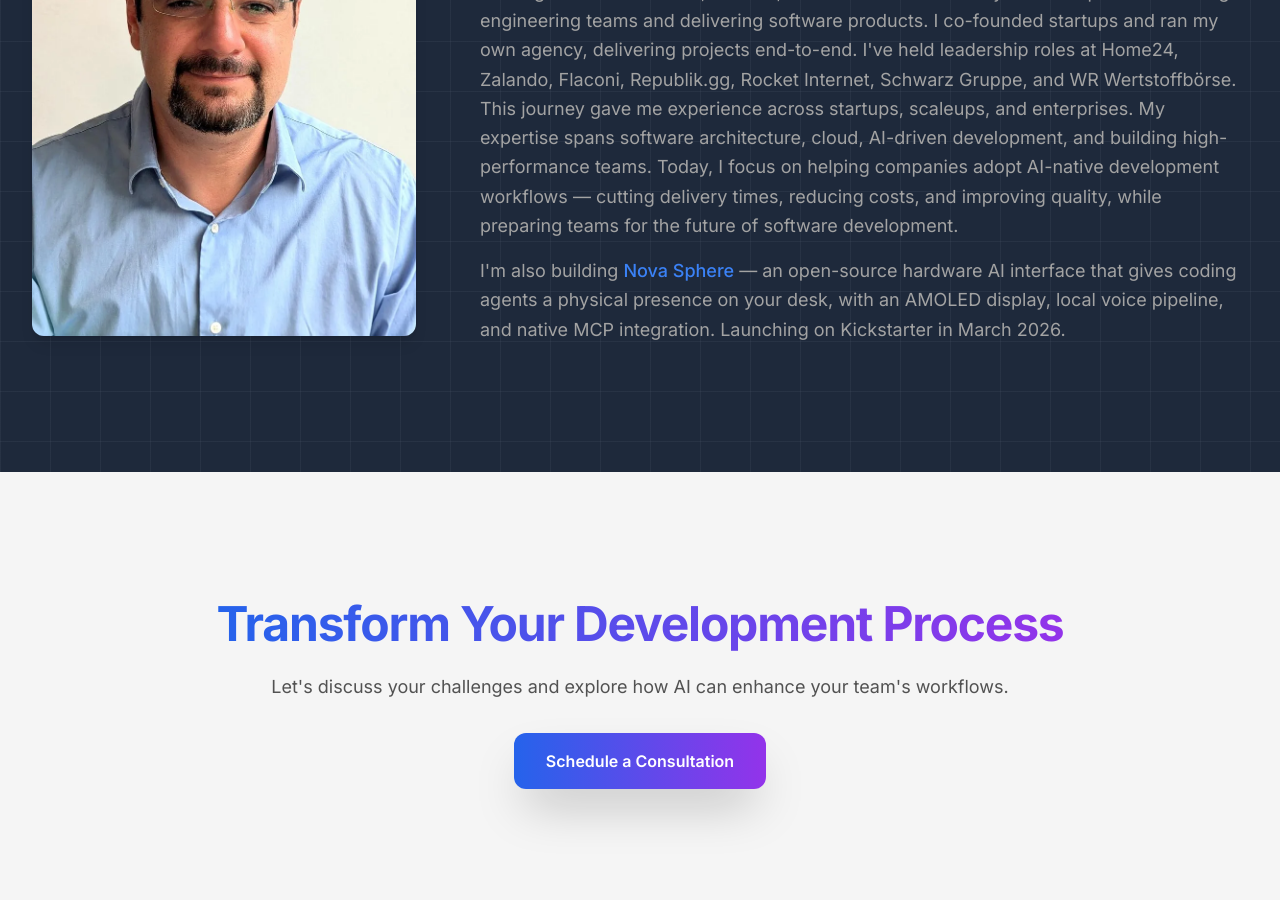
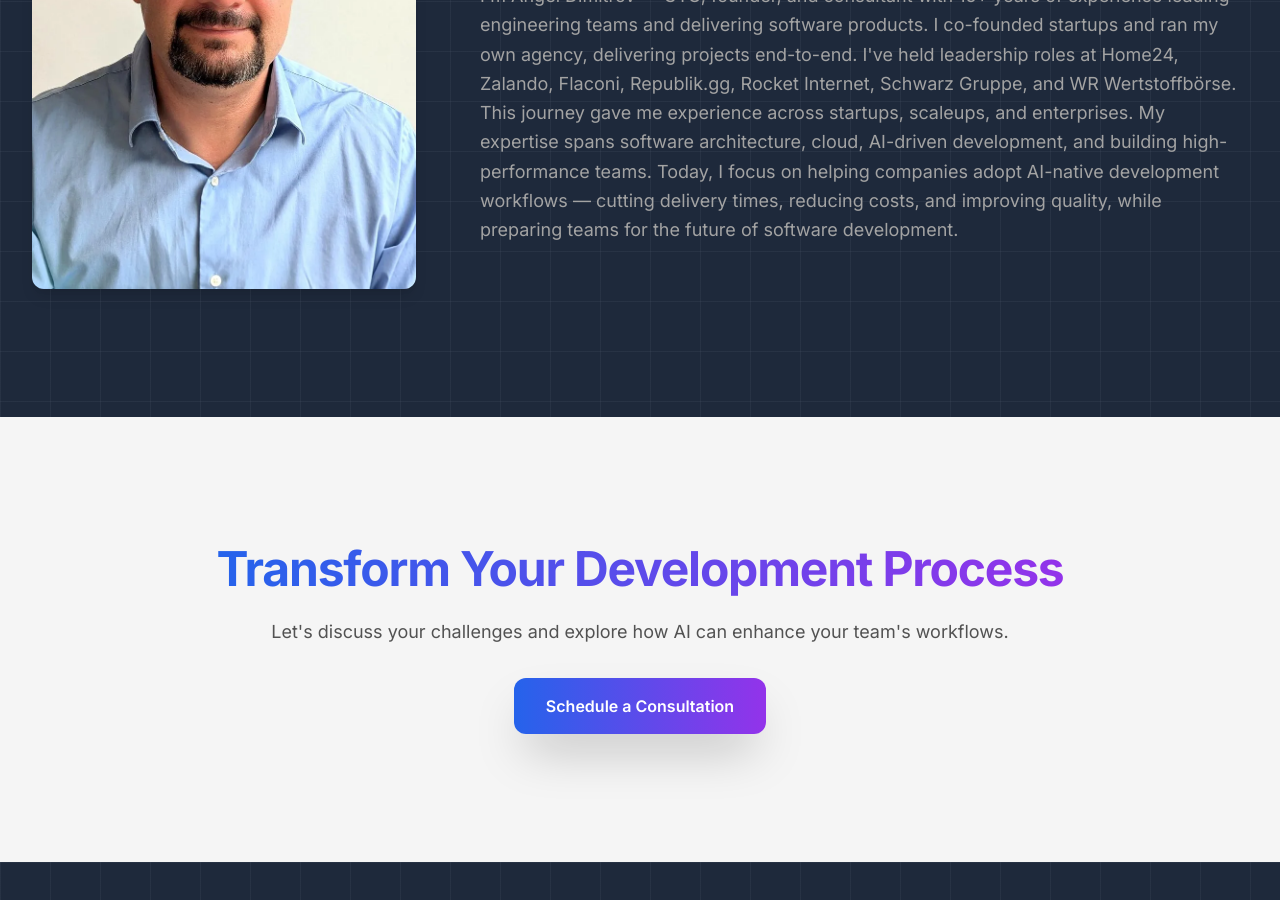
Before and after one commit to angeldimitrov/angeldimitrov.github.io, a Jekyll site: the page built from index.html, in a window 1280 px wide and 900 px high, scrolled down 9537 px. Built offline with Jekyll 4.4.1, drawn with Linux system fonts in a browser that asks for light colours; some of the changed text lies outside the part shown.

Commit message:
Revert "feat: Link Nova Sphere from 4 locations across the site (#40)"
This reverts commit b72d0646f65248ee209c92e024b9f21cc9a7bc48.

```diff
--- a/_includes/announcement-banner.html
+++ /dev/null
@@ -1,10 +0,0 @@
-<!-- Announcement Banner - Nova Sphere Kickstarter Launch -->
-<div id="announcement-banner" class="relative bg-gradient-to-r from-purple-600 via-blue-600 to-purple-600 text-white text-center py-2.5 px-4 text-sm font-medium z-[60]">
-  <a href="{{ '/nova-sphere/' | relative_url }}" class="hover:underline">
-    Nova Sphere — Open-source AI interface launching on Kickstarter, March 2026. Give your AI agent a face.
-    <span class="inline-block ml-1 font-semibold">Learn more &rarr;</span>
-  </a>
-  <button onclick="document.getElementById('announcement-banner').remove()" class="absolute right-3 top-1/2 -translate-y-1/2 text-white/70 hover:text-white transition-colors" aria-label="Dismiss announcement">
-    <svg class="w-4 h-4" fill="none" stroke="currentColor" viewBox="0 0 24 24"><path stroke-linecap="round" stroke-linejoin="round" stroke-width="2" d="M6 18L18 6M6 6l12 12"/></svg>
-  </button>
-</div>
--- a/_includes/header.html
+++ b/_includes/header.html
@@ -11,7 +11,6 @@
             <a href="{{ '/workshop/' | relative_url }}" class="text-md lg:text-base font-medium hover:text-primary transition-colors">Workshop</a>
             <a href="{{ '/roi-calculator/' | relative_url }}" class="text-md lg:text-base font-medium hover:text-primary transition-colors">ROI Calculator</a>
             <a href="{{ '/tutorials/' | relative_url }}" class="text-md lg:text-base font-medium hover:text-primary transition-colors">Tutorials</a>
-            <a href="{{ '/nova-sphere/' | relative_url }}" class="text-md lg:text-base font-medium hover:text-primary transition-colors">Nova Sphere</a>
             <a href="#about" class="text-md lg:text-base font-medium hover:text-primary transition-colors">About</a>
           {% else %}
             <a href="/#benefits" class="text-md lg:text-base font-medium hover:text-primary transition-colors">Benefits</a>
@@ -19,7 +18,6 @@
             <a href="{{ '/workshop/' | relative_url }}" class="text-md lg:text-base font-medium hover:text-primary transition-colors">Workshop</a>
             <a href="{{ '/roi-calculator/' | relative_url }}" class="text-md lg:text-base font-medium hover:text-primary transition-colors">ROI Calculator</a>
             <a href="{{ '/tutorials/' | relative_url }}" class="text-md lg:text-base font-medium hover:text-primary transition-colors">Tutorials</a>
-            <a href="{{ '/nova-sphere/' | relative_url }}" class="text-md lg:text-base font-medium hover:text-primary transition-colors">Nova Sphere</a>
             <a href="/#about" class="text-md lg:text-base font-medium hover:text-primary transition-colors">About</a>
           {% endif %}
         </div>
@@ -33,13 +31,11 @@
             <a href="{{ '/workshop/' | relative_url }}" class="text-sm font-semibold text-primary hover:text-secondary transition-colors whitespace-nowrap bg-primary/8 px-3 py-2 rounded-lg">Workshop</a>
             <a href="{{ '/roi-calculator/' | relative_url }}" class="text-sm font-medium hover:text-primary transition-colors whitespace-nowrap">ROI</a>
             <a href="{{ '/tutorials/' | relative_url }}" class="text-sm font-medium hover:text-primary transition-colors whitespace-nowrap">Tutorials</a>
-            <a href="{{ '/nova-sphere/' | relative_url }}" class="text-sm font-medium hover:text-primary transition-colors whitespace-nowrap">Nova Sphere</a>
           {% else %}
             <a href="/#services" class="text-sm font-medium hover:text-primary transition-colors whitespace-nowrap">Services</a>
             <a href="{{ '/workshop/' | relative_url }}" class="text-sm font-semibold text-primary hover:text-secondary transition-colors whitespace-nowrap bg-primary/8 px-3 py-2 rounded-lg">Workshop</a>
             <a href="{{ '/roi-calculator/' | relative_url }}" class="text-sm font-medium hover:text-primary transition-colors whitespace-nowrap">ROI</a>
             <a href="{{ '/tutorials/' | relative_url }}" class="text-sm font-medium hover:text-primary transition-colors whitespace-nowrap">Tutorials</a>
-            <a href="{{ '/nova-sphere/' | relative_url }}" class="text-sm font-medium hover:text-primary transition-colors whitespace-nowrap">Nova Sphere</a>
           {% endif %}
         </div>
       </div>
--- a/_layouts/default.html
+++ b/_layouts/default.html
@@ -3,7 +3,6 @@
 {% include head.html %}
 <body>
 
-{% include announcement-banner.html %}
 {% include header.html %}
 
 {{ content }}
--- a/index.html
+++ b/index.html
@@ -1160,9 +1160,6 @@
           cutting delivery times, reducing costs, and improving quality, while
           preparing teams for the future of software development.
         </p>
-        <p class="mt-4 md:text-md text-gray-300">
-          I'm also building <a href="{{ '/nova-sphere/' | relative_url }}" class="text-primary hover:text-blue-400 transition-colors font-medium">Nova Sphere</a> — an open-source hardware AI interface that gives coding agents a physical presence on your desk, with an AMOLED display, local voice pipeline, and native MCP integration. Launching on Kickstarter in March 2026.
-        </p>
       </div>
     </div>
   </div>
--- a/workshop.html
+++ b/workshop.html
@@ -634,7 +634,7 @@
           </div>
           <h3 class="text-xl font-bold md:text-2xl text-gray-900 mb-4">MCP Connections</h3>
         </div>
-        <p class="text-gray-600 leading-relaxed text-left mb-4">Connect to databases, APIs, and monitoring systems. Query data and execute commands directly — like <a href="{{ '/nova-sphere/' | relative_url }}" class="text-primary hover:text-secondary transition-colors font-medium">Nova Sphere's</a> 20+ tool MCP server for hardware control.</p>
+        <p class="text-gray-600 leading-relaxed text-left mb-4">Connect to databases, APIs, and monitoring systems. Query data and execute commands directly.</p>
         <code class="text-sm bg-gray-100 px-2 py-1 rounded">/connect-database prod</code>
       </div>
 
```
Also changed, not shown: dist/styles.css.
